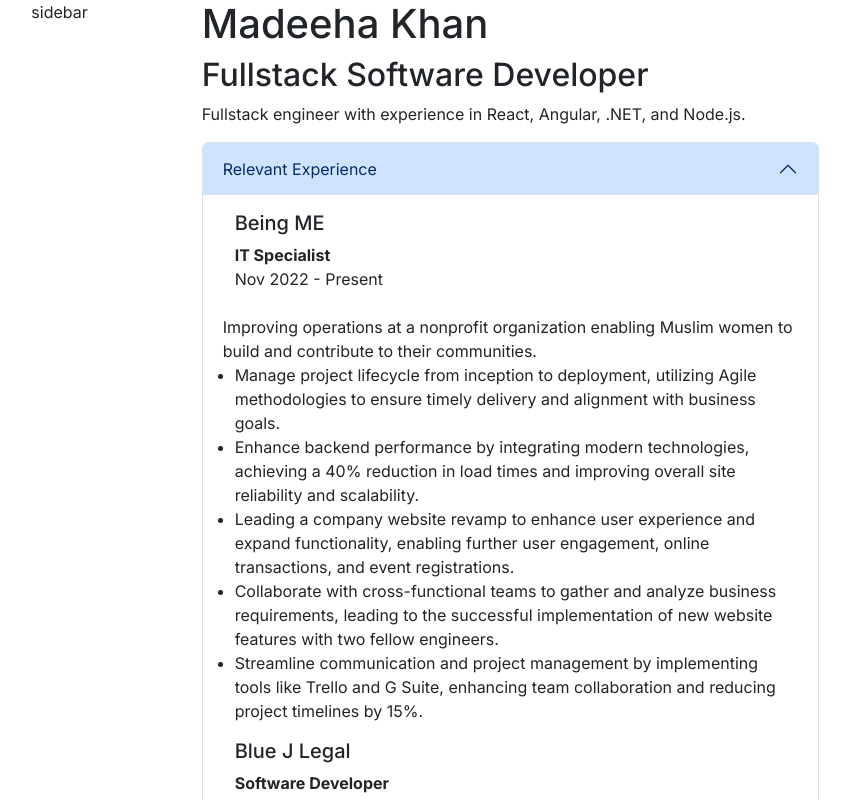
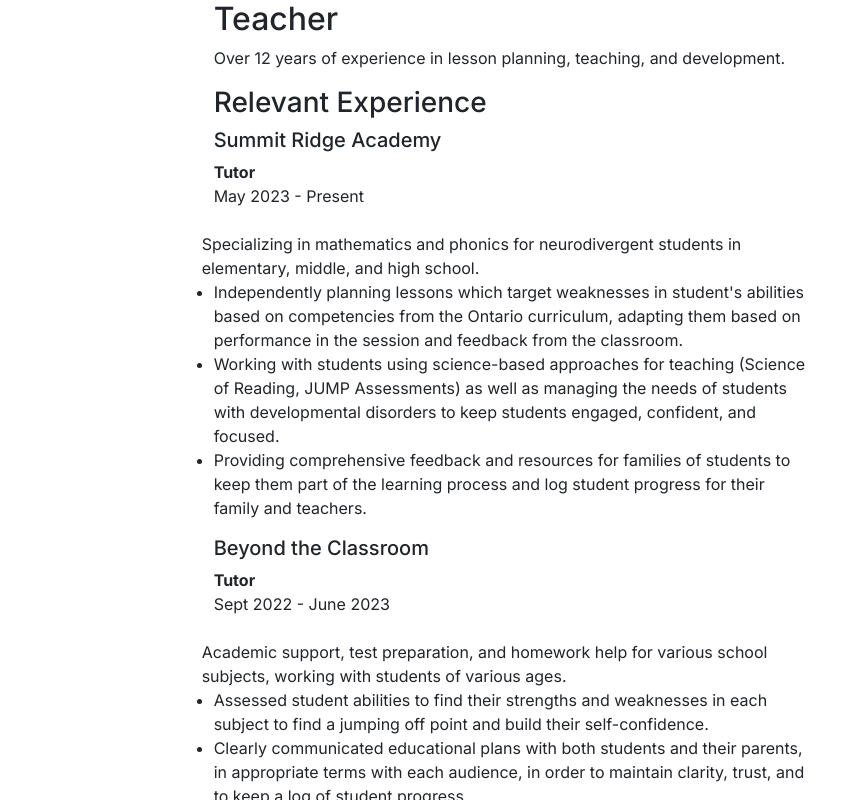
Before and after one commit to MadeehaKhan/mksite, a Next.js app: page / in a window 1280 px wide. Shown: the top 800 px of the page, without its empty margins (209-1059 px from the left). Built offline with nearby package versions, Linux system fonts and the light colour scheme.

Commit message:
static controls for resume type

```diff
--- a/src/app/components/ResumeFrame.tsx
+++ b/src/app/components/ResumeFrame.tsx
@@ -1,5 +1,7 @@
 import { Container, Row, Accordion } from "react-bootstrap";
 import resume from "../dicitonaries/resume.json";
+
+//TODO: add styling
 
 type FrameProps = {
   type: string;
@@ -18,10 +20,11 @@ type Experience = {
   link?: string;
 };
 
-const ExperienceFrame = (props: ExperienceProps) => {
 const ListItem = (point: string) => {
   return <li> {point} </li>;
 };
+
+const ExperienceFrame = (props: ExperienceProps) => {
   return (
     <>
       {props.experience.map((item: Experience, i) => {
@@ -51,7 +54,7 @@ const ExperienceFrame = (props: ExperienceProps) => {
 export const ResumeFrame = (props: FrameProps) => {
   let { type } = props;
   let object = type == "teaching" ? resume.teaching : resume.programming;
-  return (
+  return type == "programming" ? (
     <Accordion defaultActiveKey="0">
       <Row>
         <h2>{object.heading.title}</h2>
@@ -70,11 +73,32 @@ export const ResumeFrame = (props: FrameProps) => {
         <Row></Row>
         <Accordion.Item eventKey="1">
           <Accordion.Header>Core Competencies</Accordion.Header>
+          <Accordion.Body>
+            <ul className="list-unstyled">
+              {object.coreCompetencies.map(ListItem)}
+            </ul>
+          </Accordion.Body>
         </Accordion.Item>
         <Accordion.Item eventKey="2">
-        <Accordion.Header>Certificates</Accordion.Header>
+          <Accordion.Header>Certifications</Accordion.Header>
+          <Accordion.Body></Accordion.Body>
         </Accordion.Item>
       </Accordion>
     </Accordion>
+  ) : (
+    <Container>
+      <Row>
+        <h2>{object.heading.title}</h2>
+      </Row>
+      <Row>
+        <p>{object.heading.intro}</p>
+      </Row>
+      <Row></Row>
+      <Row>
+        <h3>Relevant Experience</h3>
+        <ExperienceFrame experience={object.experience}></ExperienceFrame>
+      </Row>
+      <Row></Row>
+    </Container>
   );
 };
--- a/src/app/dicitonaries/resume.json
+++ b/src/app/dicitonaries/resume.json
@@ -4,6 +4,7 @@
       "title": "Teacher",
       "intro": "Over 12 years of experience in lesson planning, teaching, and development."
     },
+    "coreCompetencies": ["", "", ""],
     "experience": [
       {
         "organization": "Summit Ridge Academy",
@@ -68,6 +69,11 @@
       "title": "Fullstack Software Developer",
       "intro": "Fullstack engineer with experience in React, Angular, .NET, and Node.js."
     },
+    "coreCompetencies": [
+      "Front-end development (React, Angular, Ionic)",
+      "Project Management",
+      "Data & Business Analysis"
+    ],
     "experience": [
       {
         "organization": "Being ME",
--- a/src/app/page.tsx
+++ b/src/app/page.tsx
@@ -1,6 +1,7 @@
 "use client"
 import { Container, Row, Col } from "react-bootstrap";
 import { Resume } from "./pages/Resume";
+import { Sidebar } from "./components/Sidebar";
 
 const Home = (props: any) => {
   return (
@@ -9,9 +10,9 @@ const Home = (props: any) => {
         <Container>
           <Row>
             <Col></Col>
-            <Col>sidebar</Col>
+            <Col><Sidebar></Sidebar></Col>
             <Col md="7">
-              <Resume resumeType="programming"></Resume>
+              <Resume resumeType="teaching"></Resume>
             </Col>
             <Col></Col>
           </Row>
--- a/src/app/pages/Resume.tsx
+++ b/src/app/pages/Resume.tsx
@@ -8,9 +8,10 @@ type ResumeProps = {
 export const Resume = (props: ResumeProps) => {
   return (
     <Container>
-      <Row> <h1>Madeeha Khan</h1> </Row>
       <Row></Row>
       <ResumeFrame type={props.resumeType}></ResumeFrame>
     </Container>
   );
+
+  //TODO: add memoization on resumetype
 };
```
Also changed, not shown: src/app/components/Header.tsx (+7 -6 lines), src/app/components/Sidebar.tsx (+8 -5 lines). Lines whose indentation alone changed are shown as unchanged.
